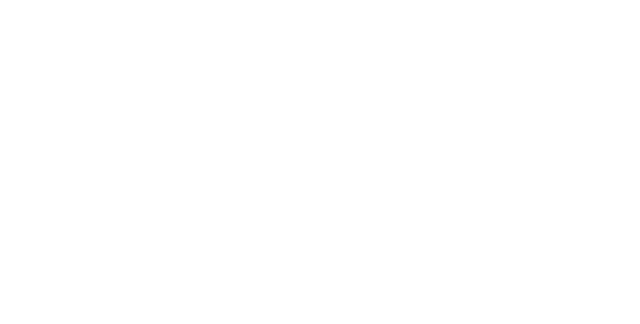
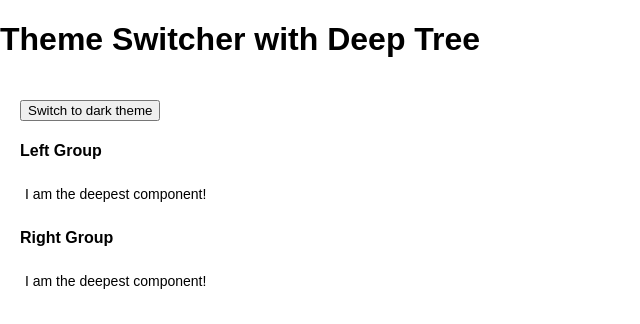
Before and after one commit to AndriiLeskiv/homeWorkReact, a React (Vite) app: page / in a window 1280 px wide. Shown: the top 324 px of the page, without its empty margins (0-640 px from the left). Built offline with nearby package versions, Linux system fonts and the light colour scheme; the HTML template or start-up script is replaced by a standard one.

Commit message:
Homework7-3

```diff
--- a/src/App.tsx
+++ b/src/App.tsx
@@ -1,10 +1,16 @@
-import './App.css'
+import React from 'react';
+import {ThemeProvider} from "./component/ThemeContext.tsx";
+import {MainContainer} from "./component/MainContainer.tsx";
 
-function App() {
+const App: React.FC = () => {
+    return (
+        <ThemeProvider>
+            <div className="app">
+                <h1>Theme Switcher with Deep Tree</h1>
+                <MainContainer />
+            </div>
+        </ThemeProvider>
+    );
+};
 
-  return (
-    <></>
-  )
-}
-
-export default App
+export default App;
--- /dev/null
+++ b/src/component/DeepComponent.tsx
@@ -0,0 +1,5 @@
+import React from 'react';
+
+export const DeepComponent: React.FC = () => {
+    return <div className="deep-component">I am the deepest component!</div>;
+};
--- /dev/null
+++ b/src/component/MainContainer.tsx
@@ -0,0 +1,21 @@
+import React from 'react';
+import {NestedGroup} from "./NestedGroup.tsx";
+import {useTheme} from "./ThemeContext.tsx";
+
+export const MainContainer: React.FC = () => {
+    const { theme, toggleTheme } = useTheme();
+
+    return (
+        <div className="main-container">
+            <button onClick={toggleTheme}>
+                Switch to {theme === 'light' ? 'dark' : 'light'} theme
+            </button>
+            <div className="left-section">
+                <NestedGroup groupName="Left Group" />
+            </div>
+            <div className="right-section">
+                <NestedGroup groupName="Right Group" />
+            </div>
+        </div>
+    );
+};
--- /dev/null
+++ b/src/component/NestedGroup.tsx
@@ -0,0 +1,14 @@
+import React from 'react';
+import {DeepComponent} from "./DeepComponent.tsx";
+interface NestedGroupProps {
+    groupName: string;
+}
+
+export const NestedGroup: React.FC<NestedGroupProps> = ({ groupName }) => {
+    return (
+        <div className="nested-group">
+            <h4>{groupName}</h4>
+            <DeepComponent />
+        </div>
+    );
+};
--- /dev/null
+++ b/src/component/ThemeContext.tsx
@@ -0,0 +1,30 @@
+import React, { createContext, useState, useContext } from 'react';
+
+interface ThemeContextType {
+    theme: 'light' | 'dark';
+    toggleTheme: () => void;
+}
+
+const ThemeContext = createContext<ThemeContextType | undefined>(undefined);
+
+export const ThemeProvider: React.FC<{ children: React.ReactNode }> = ({ children }) => {
+    const [theme, setTheme] = useState<'light' | 'dark'>('light');
+
+    const toggleTheme = () => {
+        setTheme((prevTheme) => (prevTheme === 'light' ? 'dark' : 'light'));
+    };
+
+    return (
+        <ThemeContext.Provider value={{ theme, toggleTheme }}>
+            <div className={theme}>{children}</div>
+        </ThemeContext.Provider>
+    );
+};
+
+export const useTheme = () => {
+    const context = useContext(ThemeContext);
+    if (!context) {
+        throw new Error('useTheme must be used within a ThemeProvider');
+    }
+    return context;
+};
--- a/src/index.css
+++ b/src/index.css
@@ -1,3 +1,31 @@
-@tailwind base;
-@tailwind components;
-@tailwind utilities;
+/*@tailwind base;*/
+/*@tailwind components;*/
+/*@tailwind utilities;*/
+
+body {
+    margin: 0;
+    font-family: Arial, sans-serif;
+}
+
+.light {
+    background-color: white;
+    color: black;
+}
+
+.dark {
+    background-color: black;
+    color: white;
+}
+
+.main-container {
+    padding: 20px;
+}
+
+.nested-group {
+    margin: 10px 0;
+}
+
+.deep-component {
+    font-size: 14px;
+    padding: 5px;
+}
```
